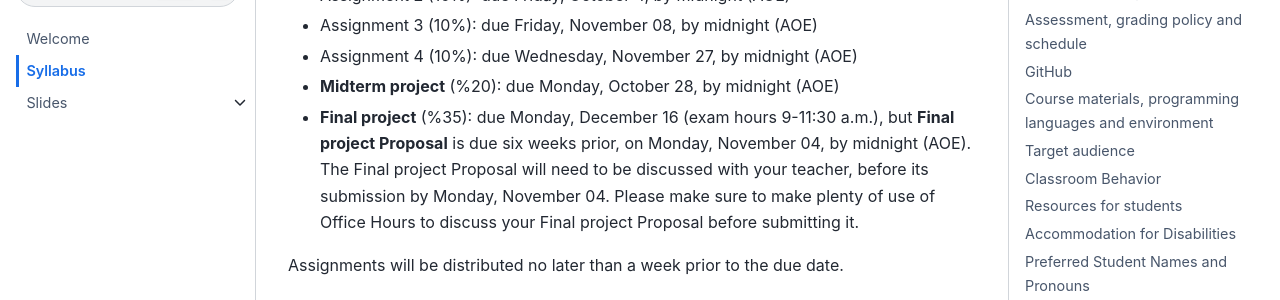
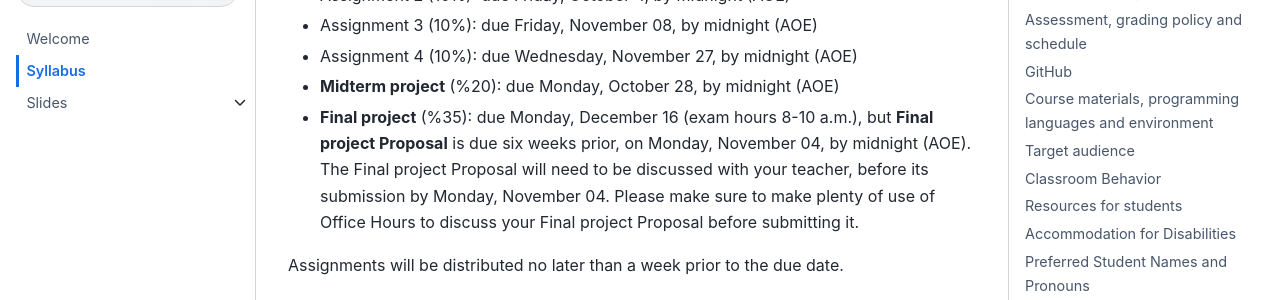
Before and after one commit to sdsu-comp526/fall24, a Jupyter Book: the page built from syllabus.md, in a window 1280 px wide and 900 px high, scrolled down 3671 px. Shown: the part 153-453 px from the top of the window. Built offline with Jupyter Book 1.0.4 settings and Sphinx 7.4.7 and the Sphinx Book theme 1.1.4, drawn with Linux system fonts in a browser that asks for light colours; pages that are not in the unit, such as notebooks, are missing from menus.

Commit message:
Update syllabus exam time

```diff
--- a/syllabus.md
+++ b/syllabus.md
@@ -107,7 +107,7 @@ Grading breakdown:
 - Assignment 4 (10%): due Wednesday, November 27, by midnight (AOE)
 
 - **Midterm project** (%20): due Monday, October 28, by midnight (AOE)
-- **Final project** (%35): due Monday, December 16 (exam hours 9-11:30 a.m.), but **Final project Proposal** is due six weeks prior, on Monday, November 04, by midnight (AOE). The Final project Proposal will need to be discussed with your teacher, before its submission by Monday, November 04. Please make sure to make plenty of use of Office Hours to discuss your Final project Proposal before submitting it.
+- **Final project** (%35): due Monday, December 16 (exam hours 8-10 a.m.), but **Final project Proposal** is due six weeks prior, on Monday, November 04, by midnight (AOE). The Final project Proposal will need to be discussed with your teacher, before its submission by Monday, November 04. Please make sure to make plenty of use of Office Hours to discuss your Final project Proposal before submitting it.
 
 Assignments will be distributed no later than a week prior to the due date.
 
```
